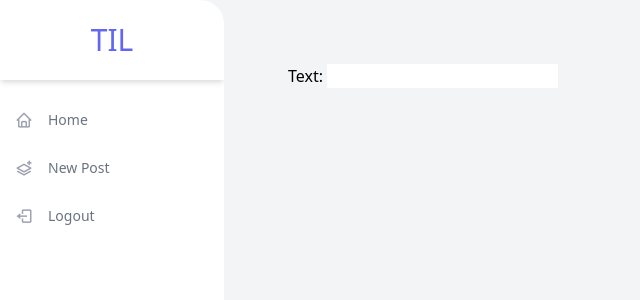
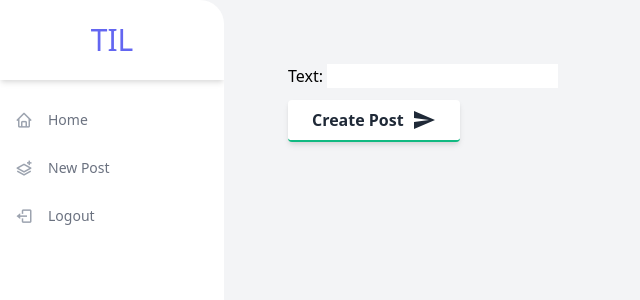
Before and after one commit to SaiRohanP/Django-Project, a Django app: page /new/ in a window 1280 px wide. Shown: the top 300 px of the page, without its empty margins (0-640 px from the left). Run offline with Django 3.2, Linux system fonts and the light colour scheme; the visitor is signed in with stand-in values (Sample User, id 1); some libraries are stand-ins or nearby versions.

Commit message:
Creating new post

```diff
--- a/feed/templates/feed/create.html
+++ b/feed/templates/feed/create.html
@@ -3,5 +3,17 @@
 {% block title %}Create a new post{% endblock %}
 
 {% block body %}
-    {{form.as_p}}
+    <form method="POST" action=".">
+        {% csrf_token %}
+        {{form.as_p}}
+        <!-- https://tailwindcomponents.com/component/buttons-with-icons -->
+        <div class="my-3">
+            <button class="bg-white text-gray-800 font-bold rounded border-b-2 border-green-500 hover:border-green-600 hover:bg-green-500 hover:text-white shadow-md py-2 px-6 inline-flex items-center" type="submit">
+                <span class="mr-2">Create Post</span>
+                <svg xmlns="http://www.w3.org/2000/svg" width="24"  height="24" viewBox="0 0 24 24">
+                <path fill="currentcolor" d="M2.01 21L23 12 2.01 3 2 10l15 2-15 2z"></path>
+                </svg>
+            </button>
+        </div>
+    </form>
 {% endblock %}
--- a/feed/views.py
+++ b/feed/views.py
@@ -23,3 +23,15 @@ class CreatePostView(LoginRequiredMixin,CreateView):
     template_name = "feed/create.html"
     model = Post
     fields = ['text']
+    success_url = "/"
+
+    def dispatch(self, request, *args, **kwargs):
+        self.request = request
+        return super().dispatch(request,*args,**kwargs)
+
+    def form_valid(self,form):
+        obj = form.save(commit=False)
+        obj.author = self.request.user
+        obj.save()
+
+        return super().form_valid(form)
```
